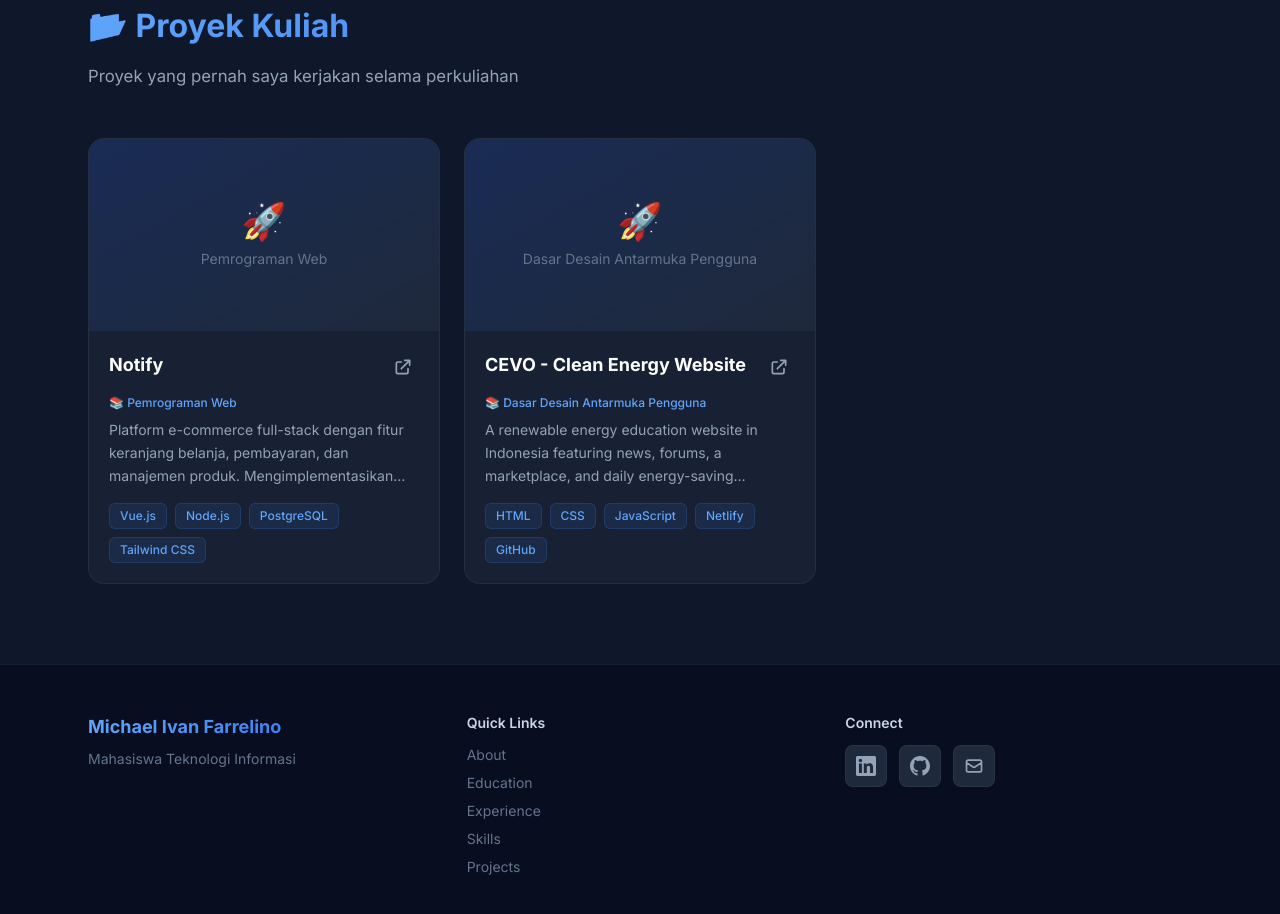
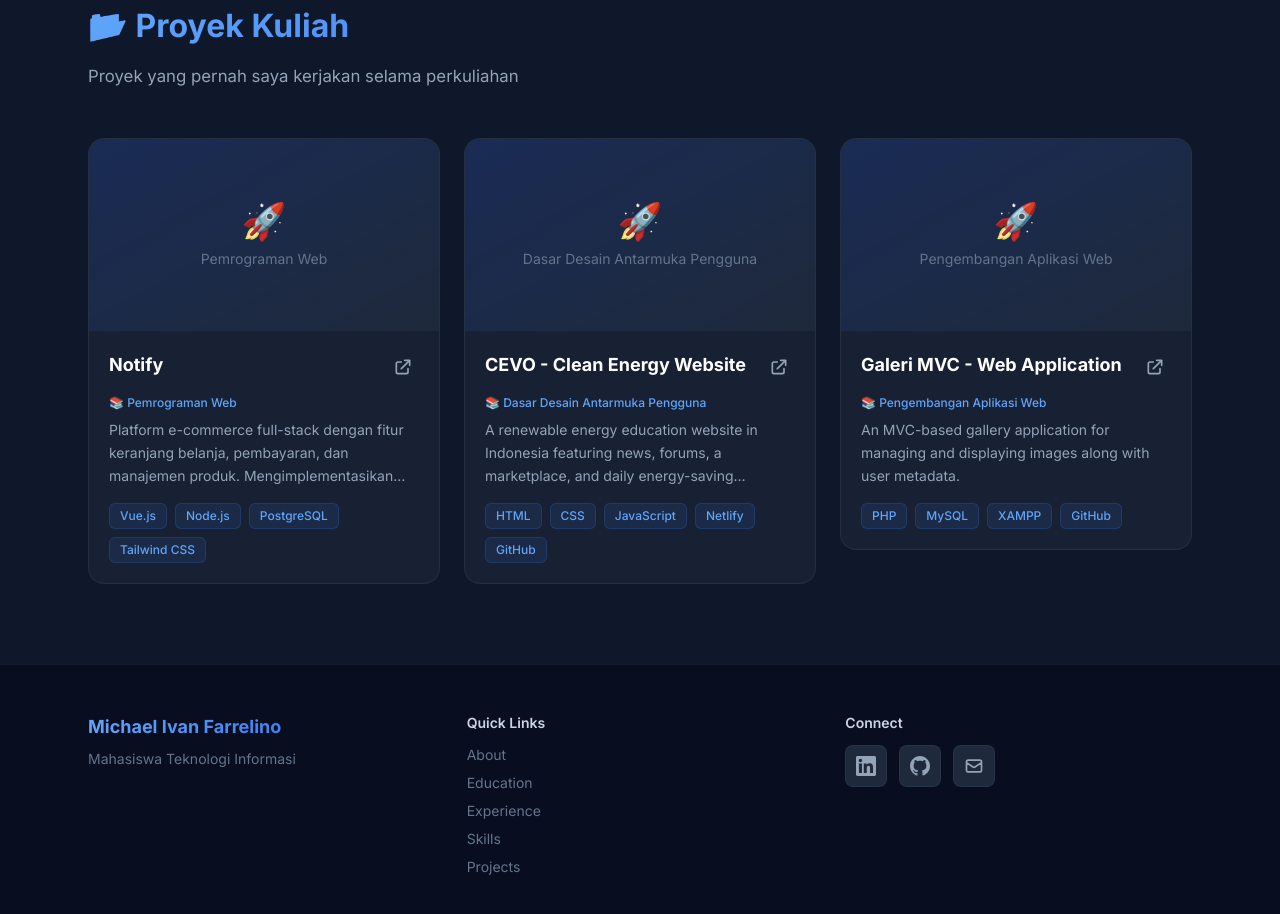
Before and after one commit to mivanf/DigiPort-MyDigitalPortofolio, a Vue app: page / in a window 1280 px wide. Shown: the part 4960-5874 px from the top of the page. Built offline with nearby package versions, Linux system fonts and the light colour scheme.

Commit message:
add project: Galeri MVC

```diff
--- a/src/data/portfolio.ts
+++ b/src/data/portfolio.ts
@@ -269,5 +269,13 @@ export const portfolioData: PortfolioData = {
       link: 'https://github.com/mIkhsan0/webs',
       course: 'Dasar Desain Antarmuka Pengguna',
     },
+    {
+      title: 'Galeri MVC - Web Application',
+      technologies: ['PHP', 'MySQL', 'XAMPP', 'GitHub'],
+      description:
+        'An MVC-based gallery application for managing and displaying images along with user metadata.',
+      link: 'https://github.com/mivanf/ImageGalleryUTS',
+      course: 'Pengembangan Aplikasi Web',
+    },
   ],
 }
```
